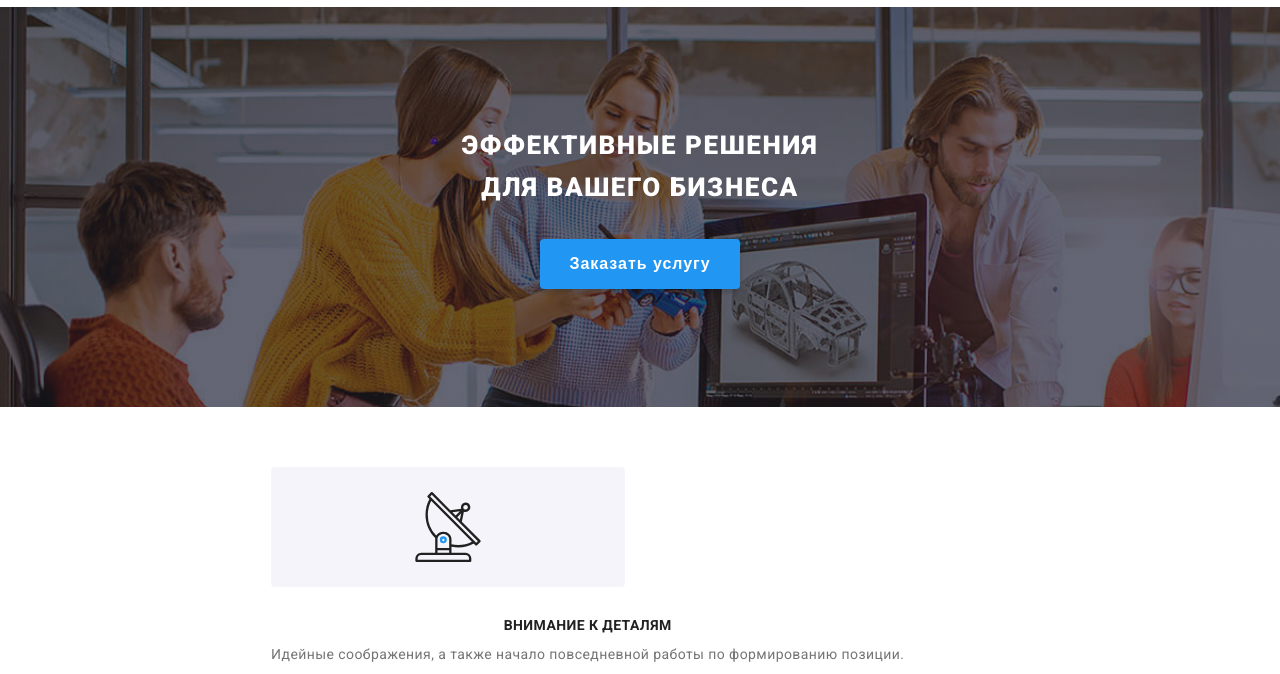
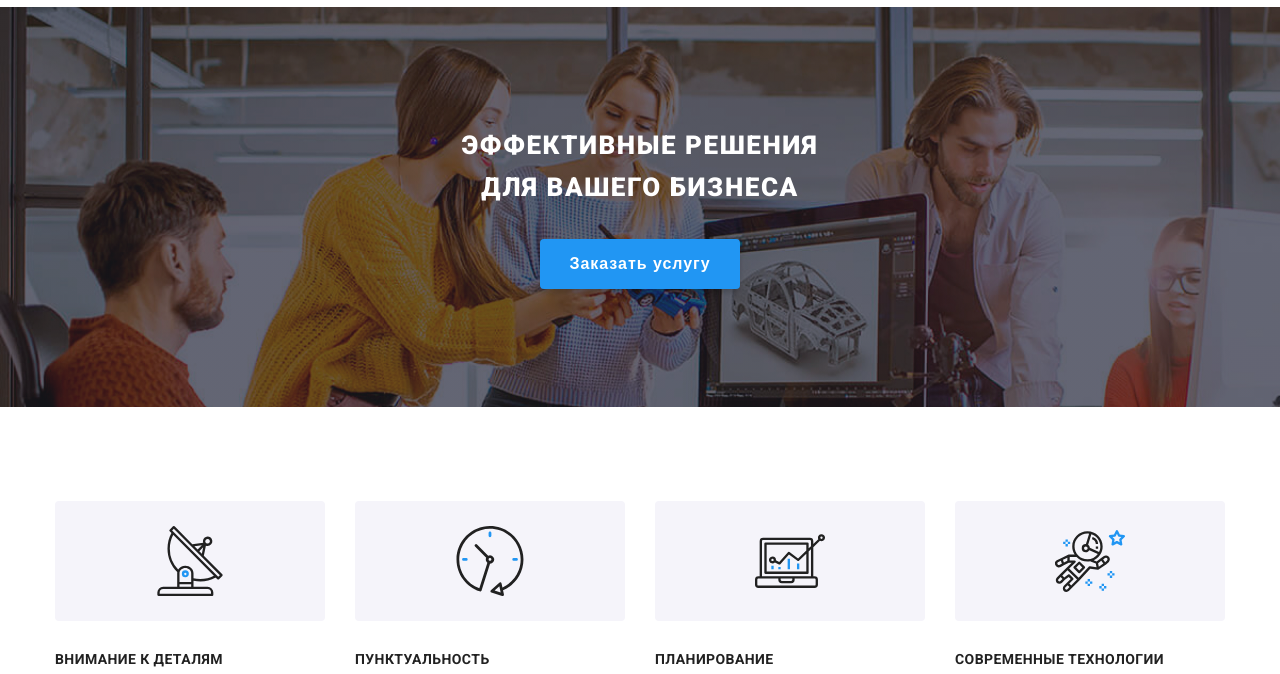
Before and after one commit to Nataliia-Blazhko/goit-markup-hw-08, a plain HTML site: page index.html in a window 1280 px wide. Shown: the part 91-765 px from the top of the page. Drawn offline with nearby package versions, Linux system fonts and the light colour scheme.

Commit message:
Добавляет исправления в планшетной версии

```diff
--- a/index.html
+++ b/index.html
@@ -78,7 +78,7 @@
         <ul class="features-list list">
           <li class="features-list-item">
             <div class="features-background">
-              <svg aria-label="иконка антена" width="70px" height="70px">
+              <svg aria-label="иконка антена" width="70" height="70">
                 <use href="./images/sprite.svg#antenna"></use>
               </svg>
             </div>
--- a/sass/components/_container.scss
+++ b/sass/components/_container.scss
@@ -11,7 +11,7 @@
       width: 768px;
     }
 
-    @media screen and (min-width:1200) {
+    @media screen and (min-width:1200px) {
       width: 1200px;
     }
   }
--- a/sass/components/_section.scss
+++ b/sass/components/_section.scss
@@ -15,8 +15,8 @@
 // @media screen and (min-width:768px) {
 // }
 
-@media screen and (min-width:1200) {
-.section {
+@media screen and (min-width:1200px) {
+  .section {
     padding-top: 94px;
     padding-bottom: 94px;
   }
--- a/sass/layout/_features.scss
+++ b/sass/layout/_features.scss
@@ -1,13 +1,17 @@
+.features-list {
+  display: flex;
+  justify-content: center;
+}
+
 .features-background {
-width: 450px;
-height:120px;
+  width: 100%;
+  display: flex;
+  justify-content: center;
+  align-items: center;
+  height: 120px;
   background: $secondary-background-color;
   border-radius: 4px;
   margin-bottom: 30px;
-padding-top: 25px;
-padding-right: 190px;
-padding-bottom: 25px;
-padding-left: 190px;
 }
 
 .features-list-title {
@@ -18,7 +22,6 @@ padding-left: 190px;
   text-transform: uppercase;
   color: $main-font-color;
   margin-bottom: 10px;
-  text-align: center;
 }
 
 .features-list-text {
@@ -29,27 +32,50 @@ padding-left: 190px;
   letter-spacing: 0.03em;
   color: $secondary-font-color;
 }
-@media screen and (min-width:768px) {
-  .features-background {
-    display: flex;
-    justify-content: center;
-    width: 354px;
-    height:120px;
-    padding-top: 25px;
-    padding-right: 100px;
-    padding-bottom: 25px;
-    padding-left: 100px;
+
+
+@media screen and (max-width:767px) {
+  .features-list-title {
+    text-align: center;
+  }
+  .features-list {
+    display: block;
   }
 
+  .features-list-item:not(:last-child) {
+    margin-bottom: 30px;
+  }
+}
+
+@media screen and (min-width:768px) and (max-width:1199px){
   .features-list {
-    display: flex;
     flex-wrap: wrap;
   }
+
+  .features-list-item {
+    width: 354px;
+  }
+
   .features-list-item:nth-child(odd) {
     margin-right: 30px;
   }
+
   .features-list-item:nth-child(-n+2) {
     margin-bottom: 30px;
+  }
+}
+
+@media screen and (min-width:1200px) {
+   .features-list-item {
+    width: 270px;
+  }
+
+  .features-list-item:not(:last-child){
+    margin-right: 30px;
+  }
+
+  .features-list-item {
+    margin-bottom: 0;
   }
 }
 // .features-list {
--- a/sass/layout/_our-team.scss
+++ b/sass/layout/_our-team.scss
@@ -1,7 +1,5 @@
 .our-team {
     background-color: $secondary-background-color;
-    padding-top: 60px;
-    padding-bottom: 60px;
   }
 
   .sections-title .our-team-container {
```
Also changed, not shown: css/main.css, css/main.min.css, 2 other files. Lines whose indentation alone changed are shown as unchanged.
